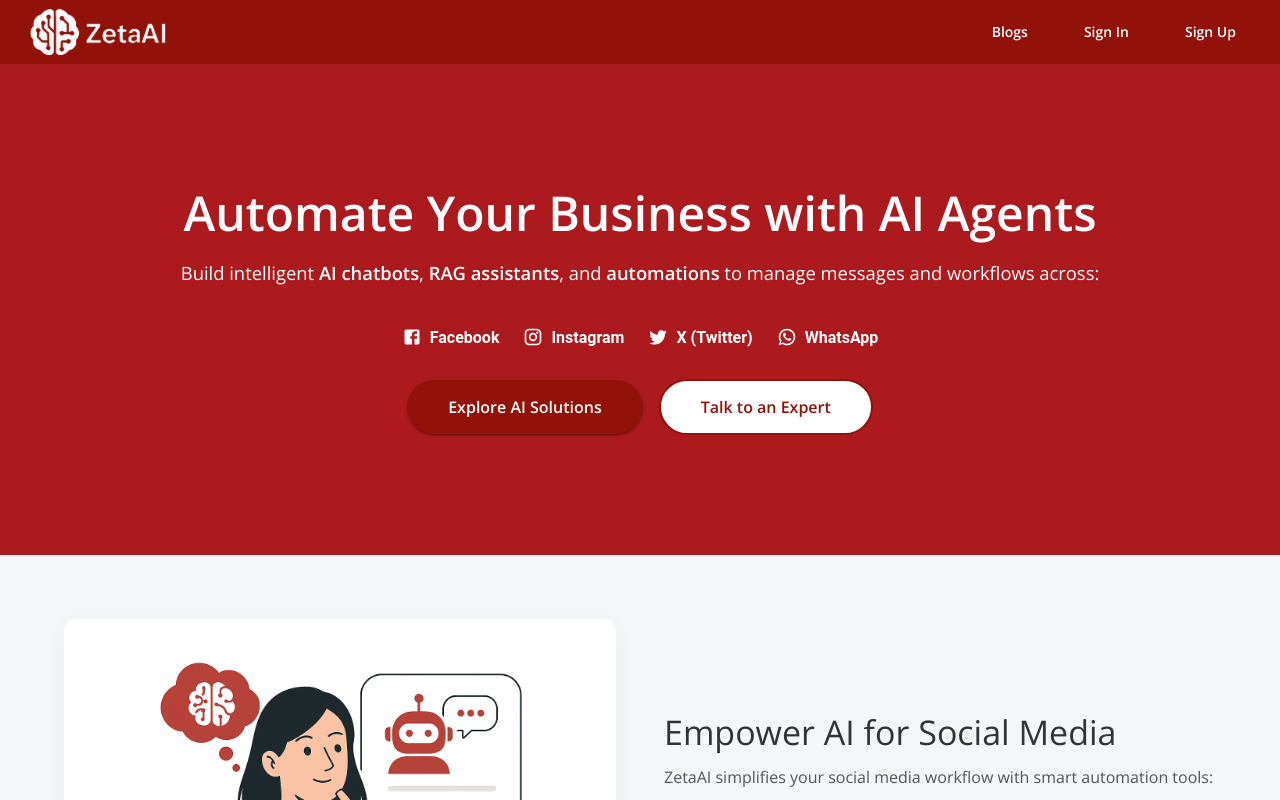
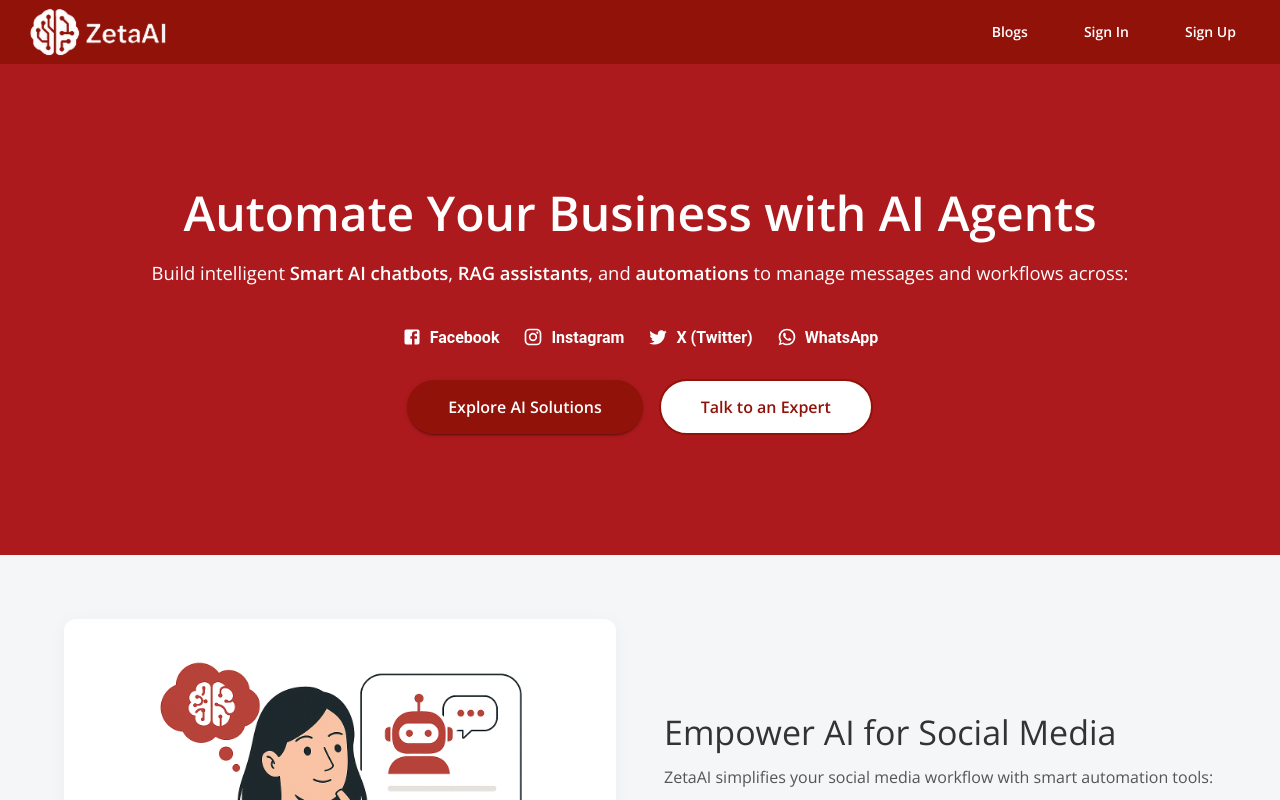
Before and after one commit to Fauzan186/social-ai-frontend, a React (Vite) app: page / in a window 1280 px wide. Shown: the top 800 px of the page. Built offline with nearby package versions, Linux system fonts and the light colour scheme.

Commit message:
Update text in HeroSection component

```diff
--- a/src/components/HeroSection.tsx
+++ b/src/components/HeroSection.tsx
@@ -38,7 +38,7 @@ const HeroSection: React.FC<{ onNavigate: (section: string) => void }> = ({ onNa
               marginBottom: theme.spacing(2),
             }}
           >
-            Automate Your Business with <strong>AI Agents</strong>
+            Automate Your Business with <strong>AI Agents </strong>
           </Typography>
         </motion.div>
 
@@ -60,7 +60,7 @@ const HeroSection: React.FC<{ onNavigate: (section: string) => void }> = ({ onNa
               lineHeight: 1.6,
             }}
           >
-            Build intelligent <strong>AI chatbots</strong>, <strong>RAG assistants</strong>, and <strong>automations</strong> to manage messages and workflows across:
+            Build intelligent <strong> Smart AI chatbots</strong>, <strong>RAG assistants</strong>, and <strong>automations</strong> to manage messages and workflows across:
           </Typography>
 
           <Box
```
